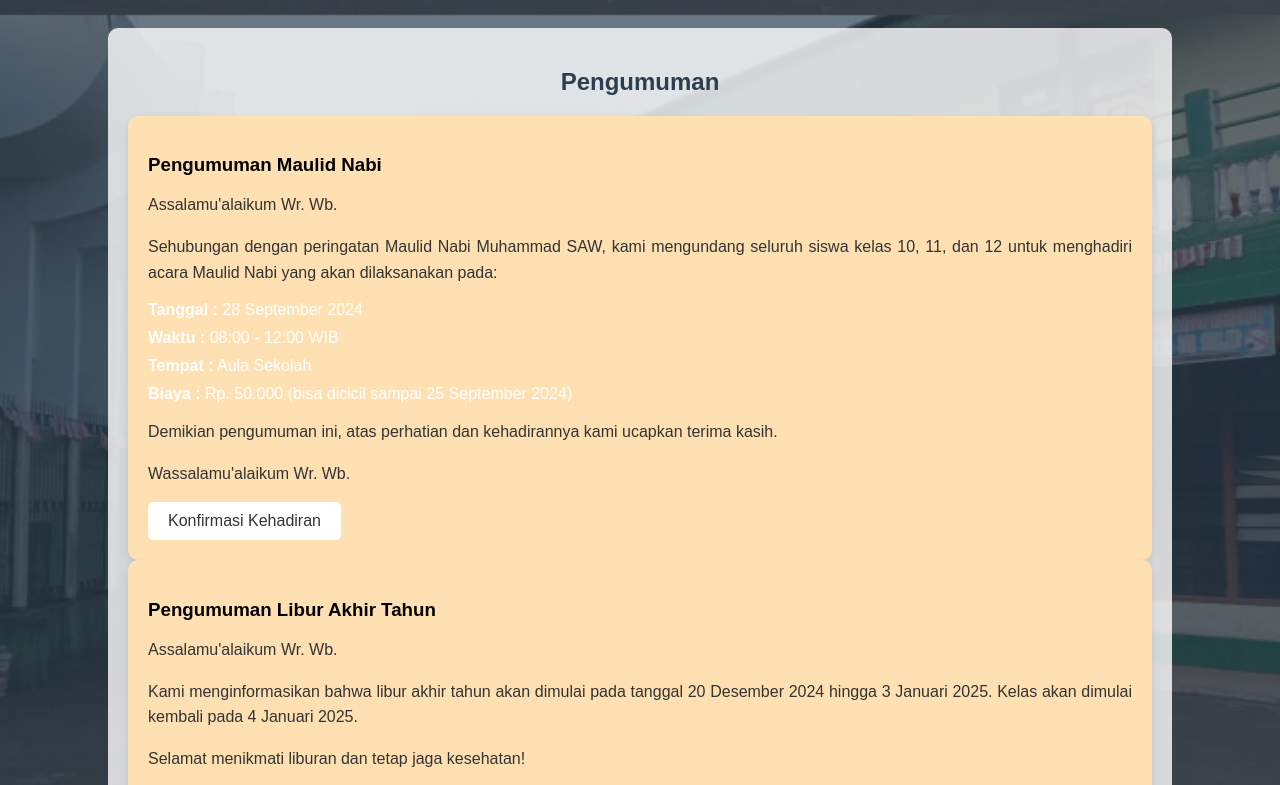
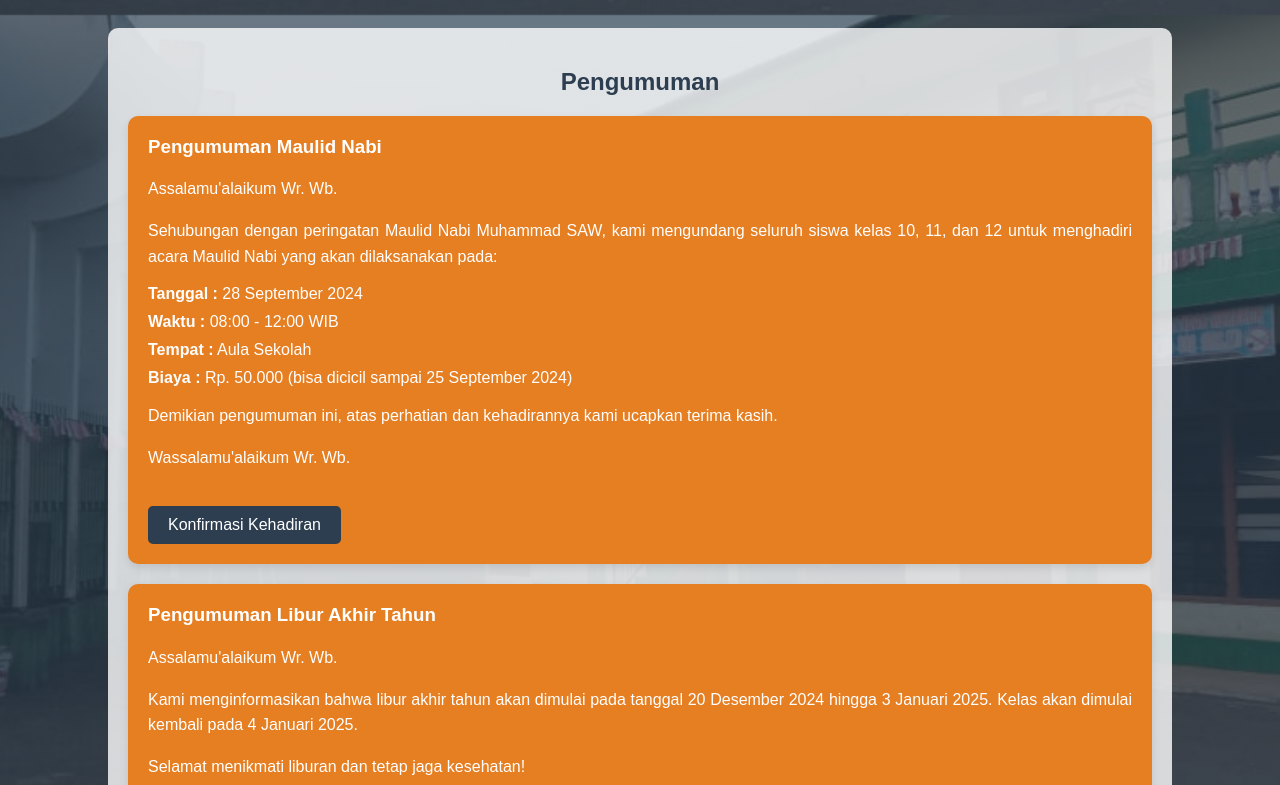
Before and after one commit to imron26052002/eraporkm2024, a plain HTML site: page index.html in a window 1280 px wide. Shown: the part 785-1570 px from the top of the page. Drawn offline with Linux system fonts and the light colour scheme.

Commit message:
styles.css

```diff
--- a/styles.css
+++ b/styles.css
@@ -278,23 +278,53 @@ header h1 {
     animation: slide-in 1s ease-out;
     color: black;
 }
+/* Pengumuman */
 .announcement {
-    background-color: #ffe0b2; /* Warna oranye muda untuk latar belakang pengumuman */
+    background-color: #e67e22; /* Warna latar belakang oranye */
+    color: white; /* Warna teks putih */
+    border-radius: 10px;
     padding: 20px;
-    border-radius: 10px;
     box-shadow: 0 4px 8px rgba(0, 0, 0, 0.1);
+    margin: 20px 0;
+    position: relative;
+    transition: transform 0.3s ease, box-shadow 0.3s ease;
+}
+
+.announcement:hover {
+    transform: scale(1.02); /* Efek hover */
+    box-shadow: 0 8px 16px rgba(0, 0, 0, 0.2);
 }
 
 .announcement h3 {
-    color: black;
-    margin-bottom: 10px;
+    color: white; /* Warna judul pengumuman putih */
+    margin-top: 0;
+}
+
+.announcement p, .announcement ul li {
+    color: white; /* Warna teks dan item daftar putih */
 }
 
 .announcement ul {
     list-style-type: none;
-    padding-left: 0;
+    padding: 0;
 }
 
 .announcement ul li {
     margin-bottom: 10px;
 }
+
+.announcement .cta-button {
+    display: inline-block;
+    padding: 10px 20px;
+    background-color: #2c3e50;
+    color: white;
+    text-decoration: none;
+    border-radius: 5px;
+    transition: background-color 0.3s;
+    text-align: center;
+    margin-top: 20px;
+}
+
+.announcement .cta-button:hover {
+    background-color: #34495e;
+}
```
